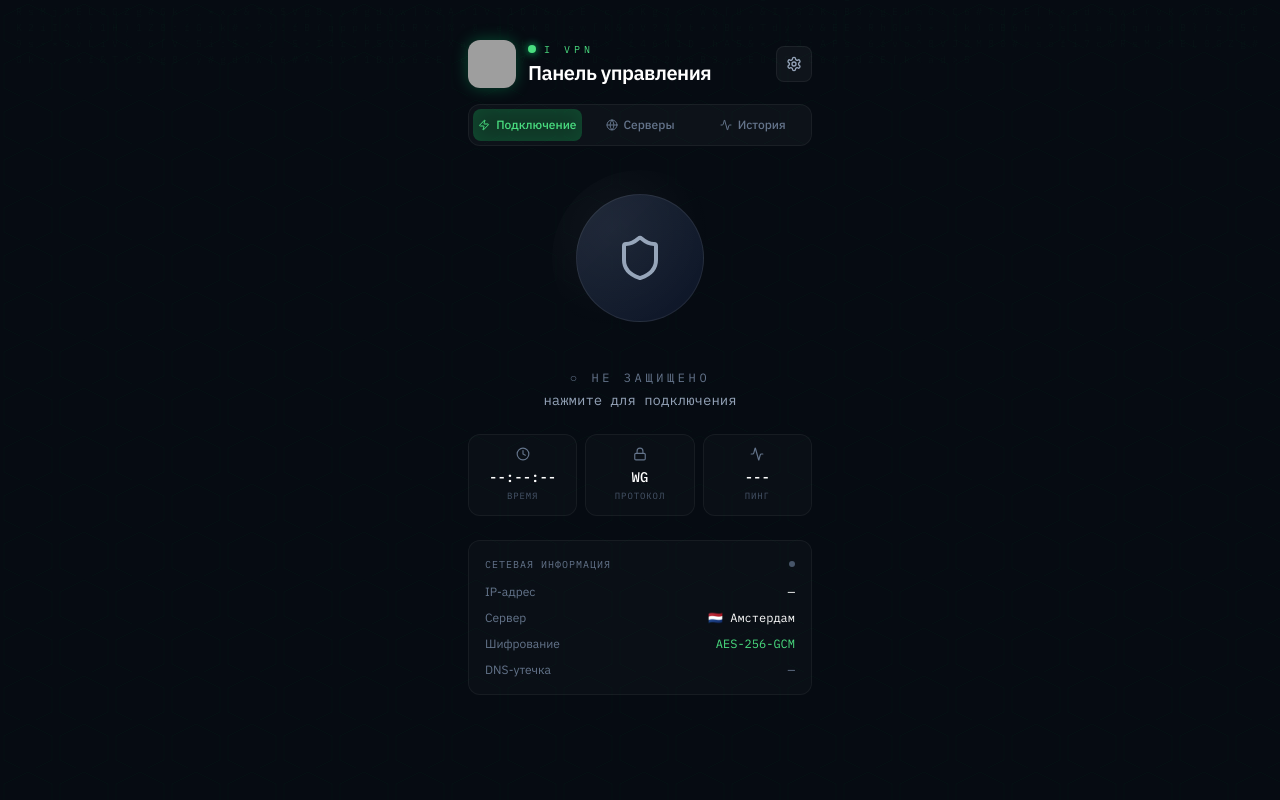
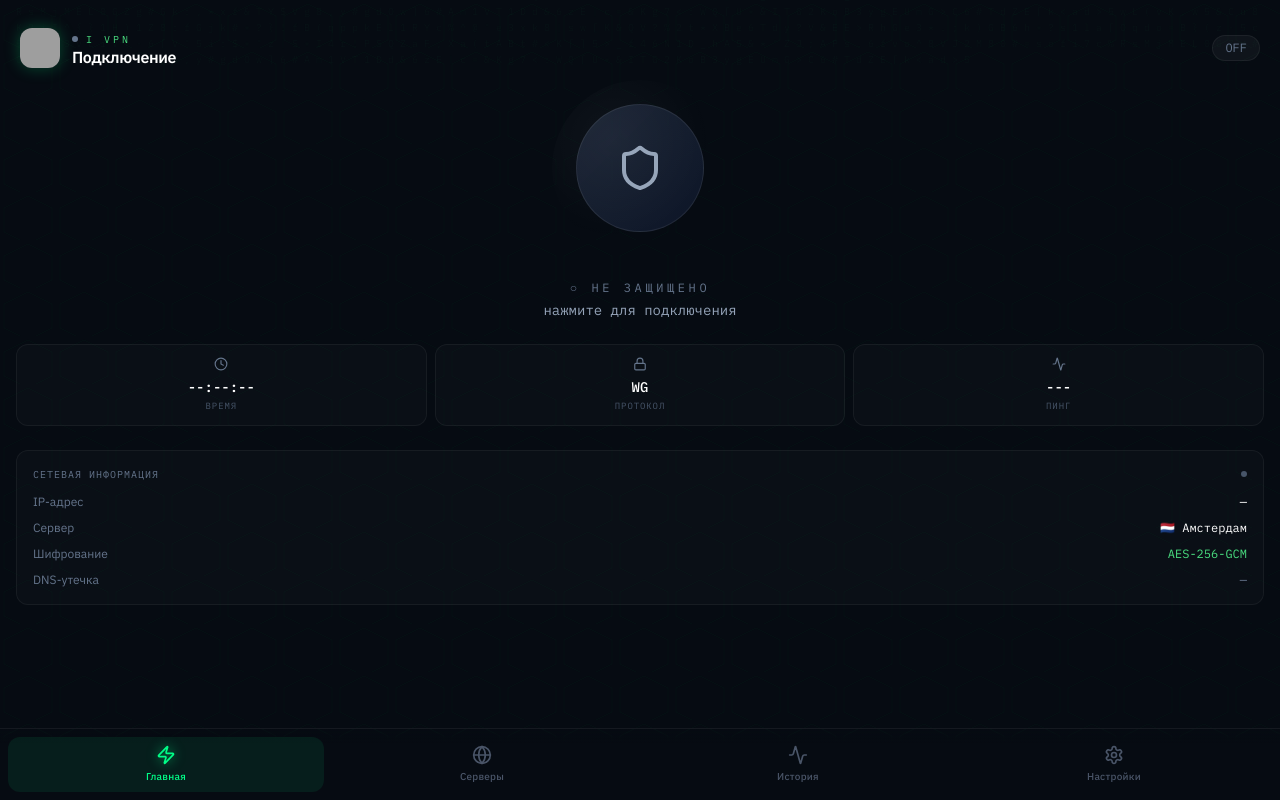
Before and after one commit to pr-poehali-dev/mobile-vpn-connect, a React (Vite) app: page / in a window 1280 px wide. Built offline with nearby package versions, Linux system fonts and the light colour scheme; grey boxes are pictures that could not be loaded.

Commit message:
Мобильное приложение завершено

```diff
--- a/index.html
+++ b/index.html
@@ -2,7 +2,11 @@
 <html lang="en">
 <head>
     <meta charset="UTF-8"/>
-    <meta name="viewport" content="width=device-width, initial-scale=1.0"/>
+    <meta name="viewport" content="width=device-width, initial-scale=1.0, viewport-fit=cover, maximum-scale=1.0, user-scalable=no"/>
+    <meta name="mobile-web-app-capable" content="yes"/>
+    <meta name="apple-mobile-web-app-capable" content="yes"/>
+    <meta name="apple-mobile-web-app-status-bar-style" content="black-translucent"/>
+    <meta name="theme-color" content="#060b12"/>
     <title>I VPN — Защищённое соединение</title>
     <link rel="preconnect" href="https://fonts.googleapis.com">
     <link rel="preconnect" href="https://fonts.gstatic.com" crossorigin>
--- a/src/index.css
+++ b/src/index.css
@@ -57,6 +57,16 @@
 @layer base {
   * {
     @apply border-border;
+    -webkit-tap-highlight-color: transparent;
+    box-sizing: border-box;
+  }
+
+  html,
+  body {
+    height: 100%;
+    height: -webkit-fill-available;
+    overflow: hidden;
+    overscroll-behavior: none;
   }
 
   body {
@@ -64,13 +74,22 @@
     font-family: "IBM Plex Sans", sans-serif;
     background-color: var(--vpn-dark);
     color: var(--vpn-text);
+    -webkit-font-smoothing: antialiased;
+    -moz-osx-font-smoothing: grayscale;
+    touch-action: manipulation;
+  }
+
+  #root {
+    height: 100%;
+    height: -webkit-fill-available;
+    overflow: hidden;
   }
 
   ::-webkit-scrollbar {
-    width: 4px;
+    width: 2px;
   }
   ::-webkit-scrollbar-track {
-    background: var(--vpn-card);
+    background: transparent;
   }
   ::-webkit-scrollbar-thumb {
     background: var(--vpn-border);
@@ -78,6 +97,32 @@
   }
   ::-webkit-scrollbar-thumb:hover {
     background: var(--vpn-green);
+  }
+}
+
+@layer utilities {
+  .mobile-app {
+    position: fixed;
+    inset: 0;
+    width: 100%;
+    height: 100%;
+    display: flex;
+    flex-direction: column;
+    overflow: hidden;
+  }
+
+  .safe-top {
+    height: env(safe-area-inset-top, 0px);
+    min-height: 12px;
+  }
+
+  .pb-safe {
+    padding-bottom: max(env(safe-area-inset-bottom, 0px), 8px);
+  }
+
+  .touch-target {
+    min-height: 52px;
+    cursor: pointer;
   }
 }
 
--- a/src/pages/Index.tsx
+++ b/src/pages/Index.tsx
@@ -62,76 +62,68 @@ export default function Index() {
     setTab("connect");
   };
 
+  const navItems = [
+    { id: "connect", label: "Главная", icon: "Zap" },
+    { id: "servers", label: "Серверы", icon: "Globe" },
+    { id: "history", label: "История", icon: "Activity" },
+    { id: "settings", label: "Настройки", icon: "Settings" },
+  ] as const;
+
   return (
-    <div className="min-h-screen scanline" style={{ background: "var(--vpn-dark)" }}>
+    <div className="mobile-app scanline" style={{ background: "var(--vpn-dark)" }}>
       <EncryptBG />
       <HexGrid />
 
-      <div className="relative z-10 max-w-sm mx-auto min-h-screen flex flex-col">
+      <div className="relative z-10 flex flex-col h-full">
+        {/* Status bar spacer */}
+        <div className="safe-top" />
+
         {/* Header */}
-        <div className="px-5 pt-10 pb-4">
+        <div className="px-5 pt-4 pb-3 flex-shrink-0">
           <div className="flex items-center justify-between">
             <div className="flex items-center gap-3">
               <img
                 src="https://cdn.poehali.dev/projects/a460c5c5-e480-402f-8479-c60092ef636c/files/8e831d8c-0e7b-4b6f-92f8-a898e5e80c6f.jpg"
                 alt="I VPN"
-                className="w-12 h-12 rounded-xl object-cover"
+                className="w-10 h-10 rounded-xl object-cover"
                 style={{ boxShadow: "0 0 16px rgba(0,255,136,0.25)" }}
               />
               <div>
                 <div className="flex items-center gap-2 mb-0.5">
                   <div
-                    className="w-2 h-2 rounded-full bg-green-400"
-                    style={{ boxShadow: "0 0 8px rgba(0,255,136,0.8)" }}
+                    className="w-1.5 h-1.5 rounded-full"
+                    style={{
+                      background: connState === "connected" ? "#00ff88" : connState === "connecting" ? "#fbbf24" : "#64748b",
+                      boxShadow: connState === "connected" ? "0 0 8px rgba(0,255,136,0.8)" : "none",
+                    }}
                   />
-                  <span className="font-mono-vpn text-[10px] tracking-[0.4em] text-green-400 uppercase">
-                    I VPN
-                  </span>
+                  <span className="font-mono-vpn text-[10px] tracking-[0.3em] text-green-400 uppercase">I VPN</span>
                 </div>
-                <h1 className="text-white text-xl font-semibold tracking-tight">Панель управления</h1>
+                <h1 className="text-white text-base font-semibold tracking-tight leading-none">
+                  {tab === "connect" && "Подключение"}
+                  {tab === "servers" && "Серверы"}
+                  {tab === "history" && "История"}
+                  {tab === "settings" && "Настройки"}
+                </h1>
               </div>
             </div>
-            <button
-              onClick={() => setTab("settings")}
-              className={`w-9 h-9 rounded-lg flex items-center justify-center border transition-colors ${
-                tab === "settings"
-                  ? "bg-green-500/20 border-green-500/40 text-green-400"
-                  : "bg-white/[0.04] border-white/[0.06] hover:bg-white/[0.08] text-slate-400"
-              }`}
+
+            {/* Connection status badge */}
+            <div
+              className="px-3 py-1 rounded-full text-xs font-mono-vpn"
+              style={{
+                background: connState === "connected" ? "rgba(0,255,136,0.12)" : "rgba(255,255,255,0.04)",
+                border: `1px solid ${connState === "connected" ? "rgba(0,255,136,0.3)" : "rgba(255,255,255,0.06)"}`,
+                color: connState === "connected" ? "#00ff88" : connState === "connecting" ? "#fbbf24" : "#64748b",
+              }}
             >
-              <Icon name="Settings" size={16} />
-            </button>
+              {connState === "connected" ? "ONLINE" : connState === "connecting" ? "..." : "OFF"}
+            </div>
           </div>
         </div>
 
-        {/* Tabs */}
-        <div className="px-5 mb-6">
-          <div className="flex gap-1 p-1 rounded-xl bg-white/[0.03] border border-white/[0.05]">
-            {(
-              [
-                { id: "connect", label: "Подключение", icon: "Zap" },
-                { id: "servers", label: "Серверы", icon: "Globe" },
-                { id: "history", label: "История", icon: "Activity" },
-              ] as const
-            ).map((t) => (
-              <button
-                key={t.id}
-                onClick={() => setTab(t.id)}
-                className={`flex-1 flex items-center justify-center gap-1.5 py-2 rounded-lg text-xs font-medium transition-all duration-200 ${
-                  tab === t.id
-                    ? "bg-green-500/20 text-green-400 shadow-[inset_0_0_20px_rgba(0,255,136,0.1)]"
-                    : "text-slate-500 hover:text-slate-300"
-                }`}
-              >
-                <Icon name={t.icon} size={12} />
-                {t.label}
-              </button>
-            ))}
-          </div>
-        </div>
-
-        {/* Content */}
-        <div className="flex-1 px-5 pb-8 overflow-y-auto">
+        {/* Content area */}
+        <div className="flex-1 overflow-y-auto overflow-x-hidden px-4 pb-2">
           {tab === "connect" && (
             <ConnectTab
               connState={connState}
@@ -171,6 +163,47 @@ export default function Index() {
             />
           )}
         </div>
+
+        {/* Bottom Tab Bar */}
+        <div
+          className="flex-shrink-0 px-2 pt-2 pb-safe"
+          style={{
+            background: "linear-gradient(to top, var(--vpn-dark) 80%, transparent)",
+            borderTop: "1px solid rgba(255,255,255,0.06)",
+          }}
+        >
+          <div className="flex">
+            {navItems.map((item) => {
+              const active = tab === item.id;
+              return (
+                <button
+                  key={item.id}
+                  onClick={() => setTab(item.id)}
+                  className="flex-1 flex flex-col items-center justify-center gap-1 py-2 rounded-xl transition-all duration-200 touch-target"
+                  style={{
+                    background: active ? "rgba(0,255,136,0.08)" : "transparent",
+                    WebkitTapHighlightColor: "transparent",
+                  }}
+                >
+                  <div
+                    style={{
+                      color: active ? "#00ff88" : "#4a5568",
+                      filter: active ? "drop-shadow(0 0 6px rgba(0,255,136,0.6))" : "none",
+                    }}
+                  >
+                    <Icon name={item.icon} size={20} />
+                  </div>
+                  <span
+                    className="text-[10px] font-medium tracking-wide"
+                    style={{ color: active ? "#00ff88" : "#4a5568" }}
+                  >
+                    {item.label}
+                  </span>
+                </button>
+              );
+            })}
+          </div>
+        </div>
       </div>
     </div>
   );
```
